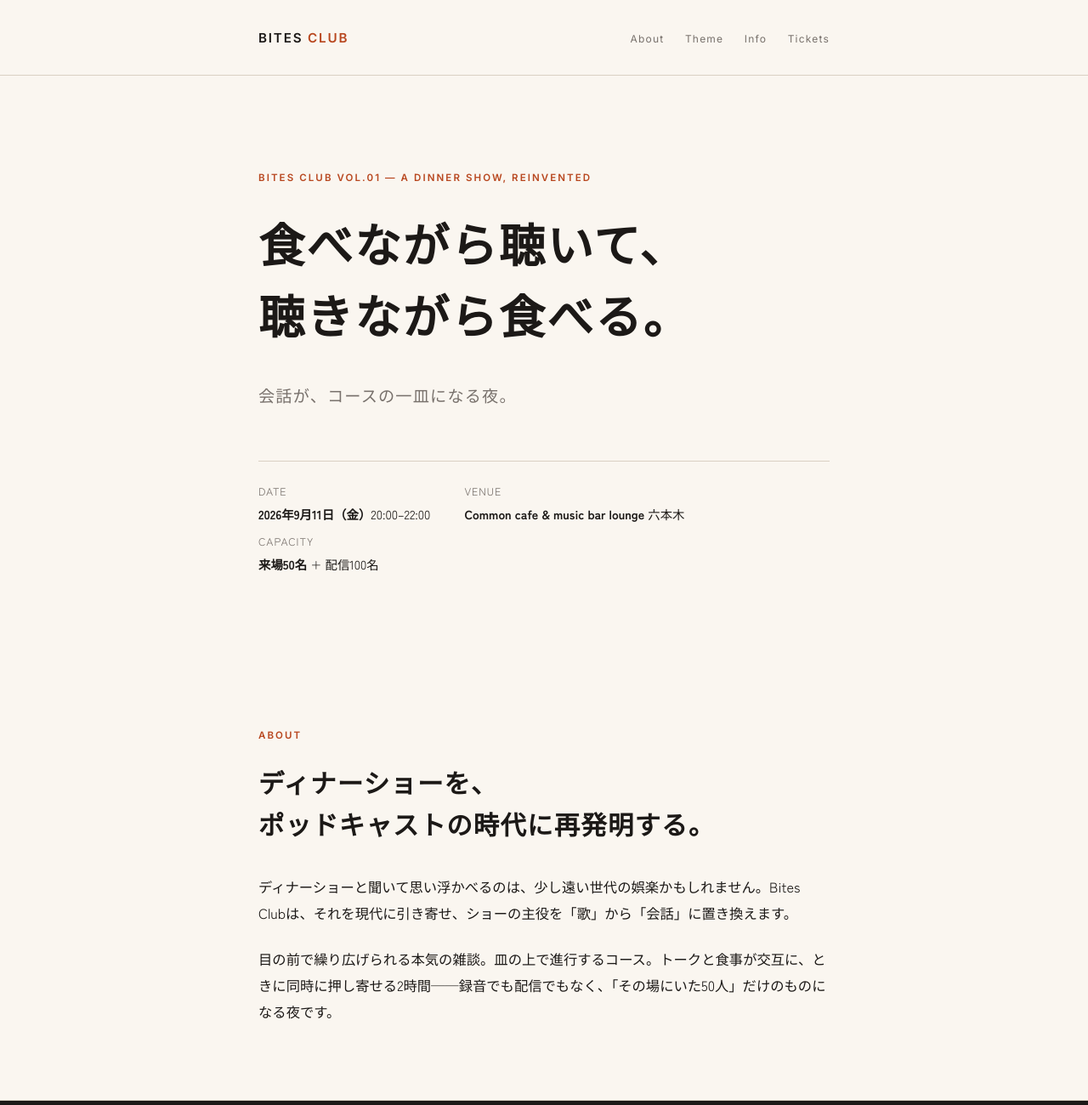
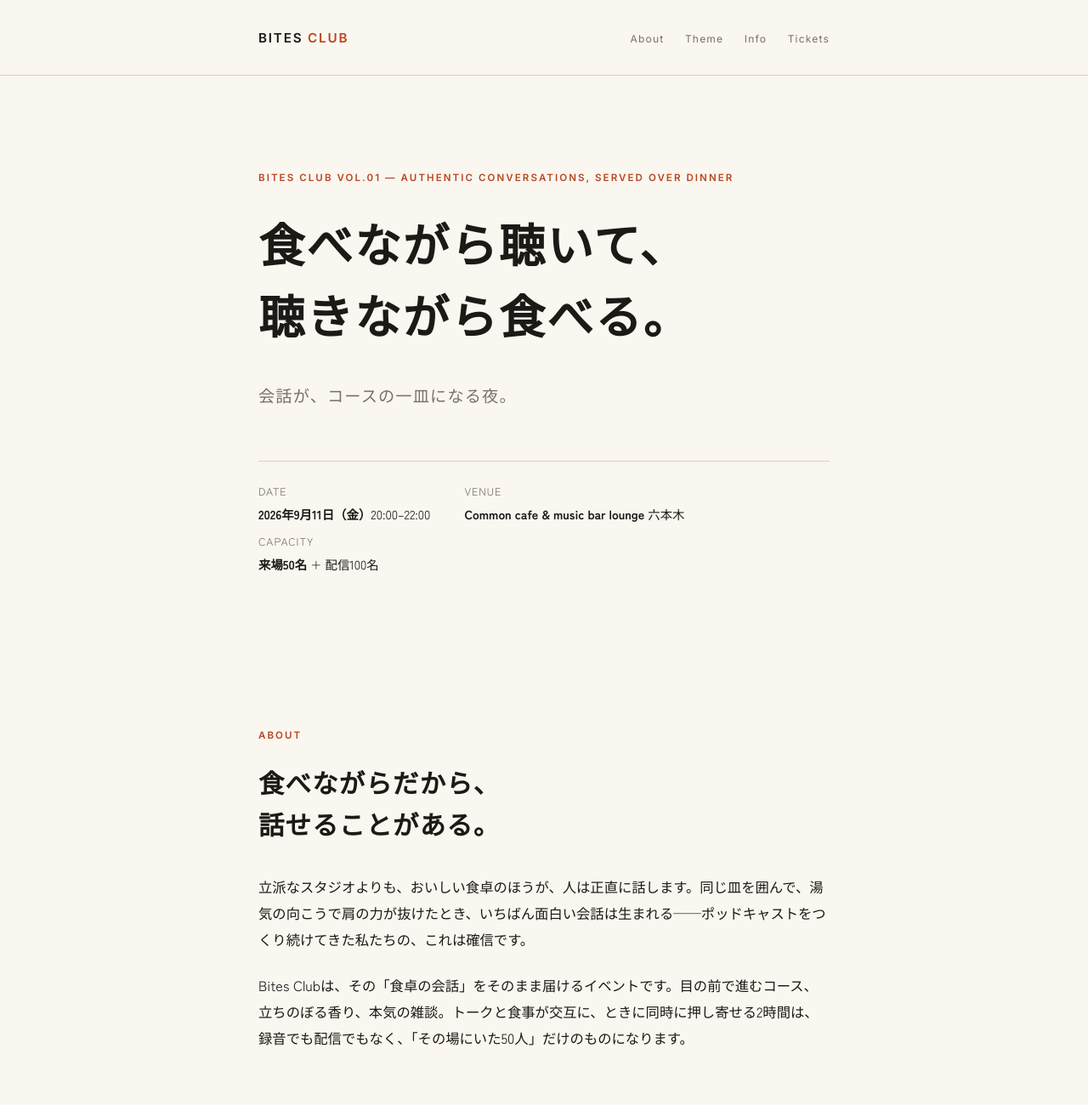
Before and after one commit to nastynaoya/bitesclub-lp, a plain HTML site: page index.html in a window 1280 px wide. Shown: the top 1300 px of the page at 85% size. Drawn offline with Linux system fonts and the light colour scheme; a web font is replaced by a local one.

Commit message:
Reframe messaging: authentic conversation over dinner (drop 'reinvention')
Co-Authored-By: Claude Fable 5 <noreply@anthropic.com>
Claude-Session: https://claude.ai/code/session_01SPNckcpj4jcKLvi9xguQSj

```diff
--- a/index.html
+++ b/index.html
@@ -4,7 +4,7 @@
 <meta charset="UTF-8">
 <meta name="viewport" content="width=device-width, initial-scale=1.0">
 <title>Bites Club Vol.01 — 令和のディナーショー | FUBI</title>
-<meta name="description" content="食べながら聴いて、聴きながら食べる。ポッドキャスト時代のディナーショー「Bites Club」Vol.01は、鼻で楽しむディナーショー。六本木にて開催。">
+<meta name="description" content="食べながら聴いて、聴きながら食べる。食卓だからこそ生まれるオーセンティックな会話を届けるディナーイベント「Bites Club」。Vol.01は鼻で楽しむディナーショー。9/11六本木にて開催。">
 <meta property="og:title" content="Bites Club Vol.01 — 令和のディナーショー">
 <meta property="og:description" content="食べながら聴いて、聴きながら食べる。会話が、コースの一皿になる夜。">
 <link rel="preconnect" href="https://fonts.googleapis.com">
@@ -290,7 +290,7 @@ footer a { color: var(--muted); }
 
 <div class="hero">
   <div class="wrap">
-    <span class="en">Bites Club Vol.01 — A Dinner Show, Reinvented</span>
+    <span class="en">Bites Club Vol.01 — Authentic Conversations, Served Over Dinner</span>
     <h1>食べながら聴いて、<br>聴きながら食べる。</h1>
     <p class="sub">会話が、コースの一皿になる夜。</p>
     <div class="meta">
@@ -304,10 +304,10 @@ footer a { color: var(--muted); }
 <section id="about">
   <div class="wrap">
     <span class="en sec-label">About</span>
-    <h2>ディナーショーを、<br>ポッドキャストの時代に再発明する。</h2>
+    <h2>食べながらだから、<br>話せることがある。</h2>
     <div class="lead">
-      <p>ディナーショーと聞いて思い浮かべるのは、少し遠い世代の娯楽かもしれません。Bites Clubは、それを現代に引き寄せ、ショーの主役を「歌」から「会話」に置き換えます。</p>
-      <p>目の前で繰り広げられる本気の雑談。皿の上で進行するコース。トークと食事が交互に、ときに同時に押し寄せる2時間——録音でも配信でもなく、「その場にいた50人」だけのものになる夜です。</p>
+      <p>立派なスタジオよりも、おいしい食卓のほうが、人は正直に話します。同じ皿を囲んで、湯気の向こうで肩の力が抜けたとき、いちばん面白い会話は生まれる——ポッドキャストをつくり続けてきた私たちの、これは確信です。</p>
+      <p>Bites Clubは、その「食卓の会話」をそのまま届けるイベントです。目の前で進むコース、立ちのぼる香り、本気の雑談。トークと食事が交互に、ときに同時に押し寄せる2時間は、録音でも配信でもなく、「その場にいた50人」だけのものになります。</p>
     </div>
   </div>
 </section>
@@ -395,7 +395,7 @@ footer a { color: var(--muted); }
 <footer>
   <div class="wrap">
     <span class="brand">BITES <span style="color:var(--accent)">CLUB</span></span>
-    <div>Sound Bites × Food Bites — ポッドキャスト時代のディナーショー</div>
+    <div>Sound Bites × Food Bites — 食べながらだからこそ楽しめる、オーセンティックな会話を。</div>
     <div class="links">主催: 株式会社FUBI ／ お問い合わせ: info@fubi.co（仮）</div>
   </div>
 </footer>
```
